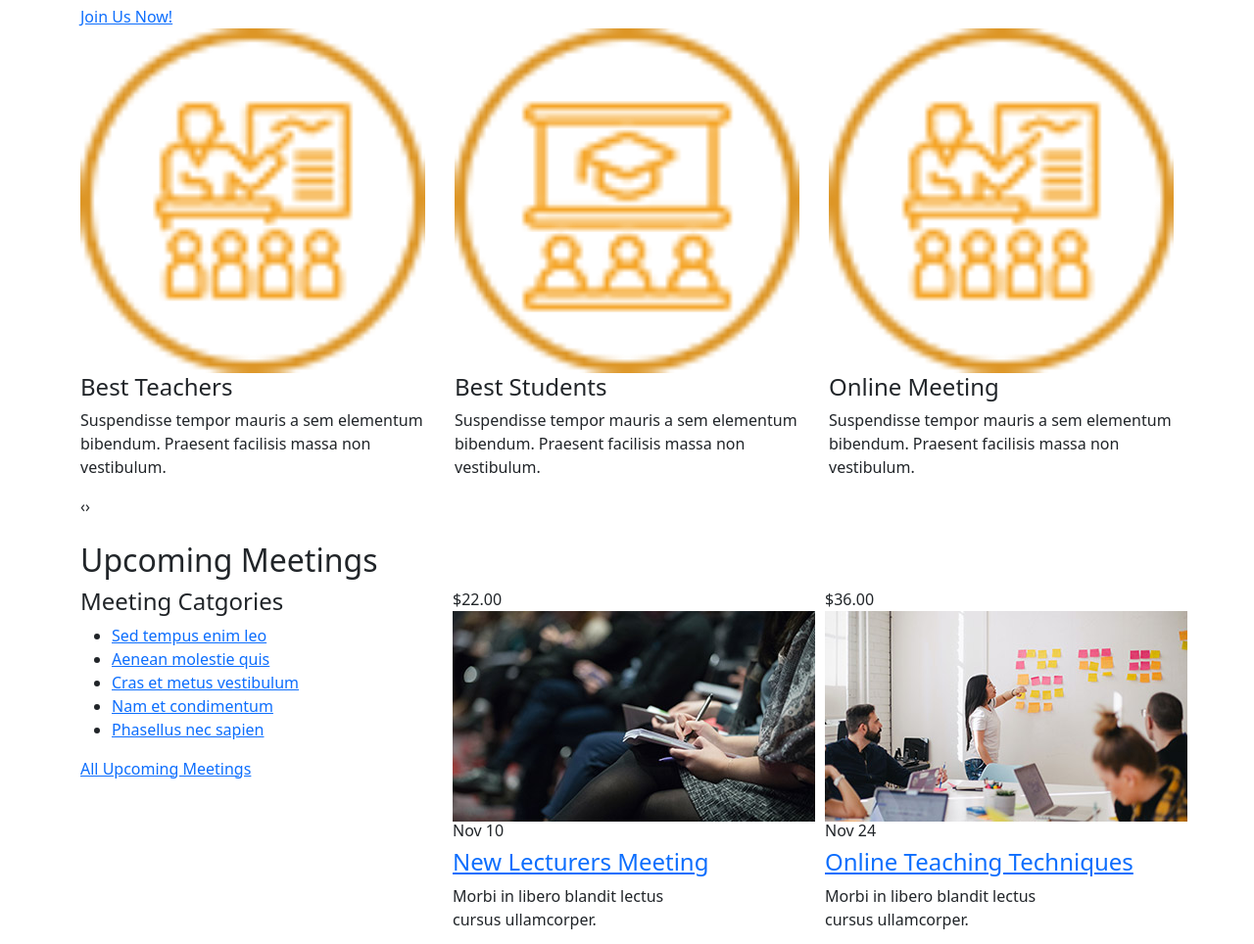
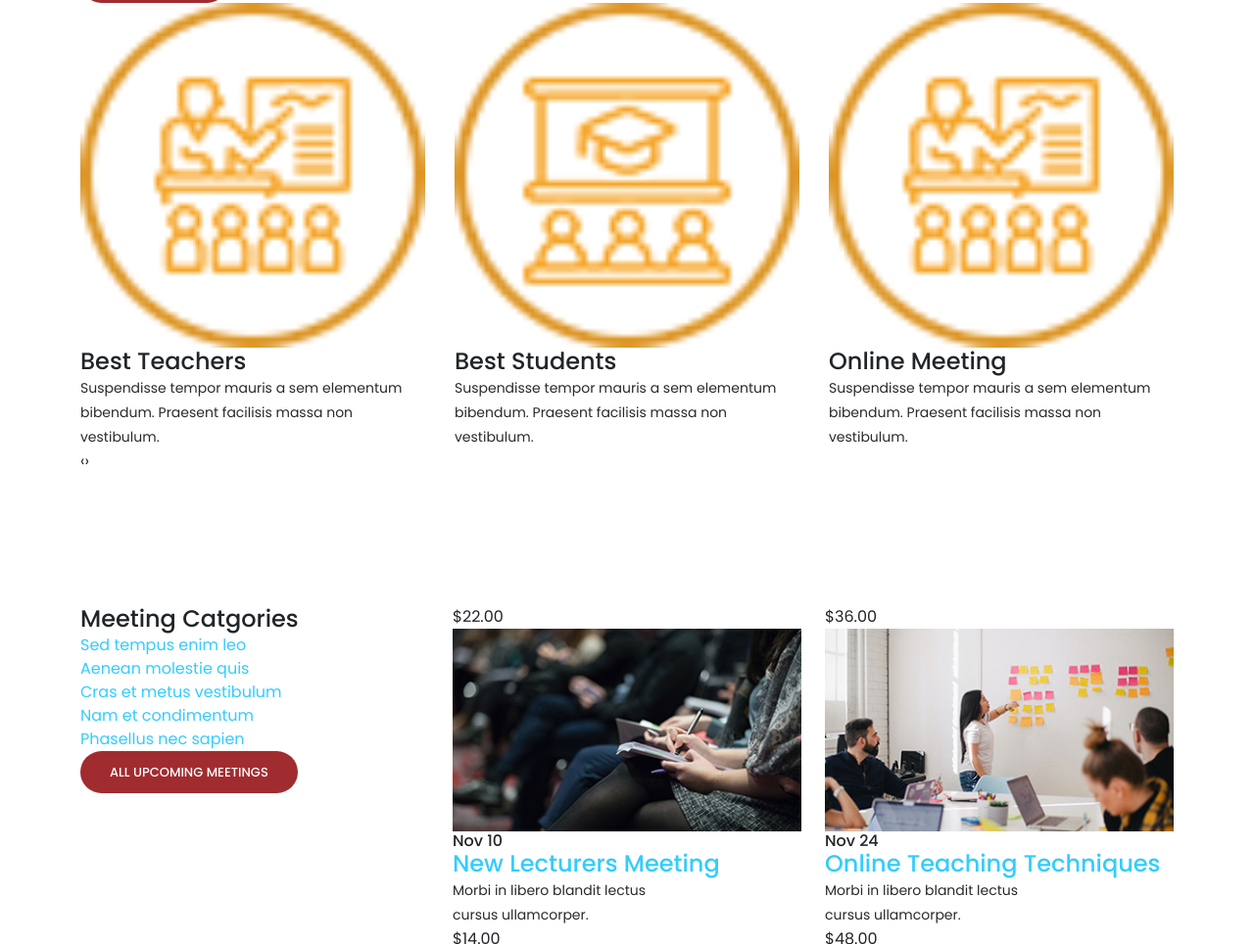
Before and after one commit to FJ9019/Edu_01, a plain HTML site: page index.html in a window 1280 px wide. Shown: the part 521-1485 px from the top of the page at 98% size. Drawn offline with nearby package versions, Linux system fonts and the light colour scheme; files whose address does not match are found by name.

Commit message:
Body CSS

```diff
--- a/css/style.css
+++ b/css/style.css
@@ -0,0 +1,199 @@
+
+/* ---------------------------------------------
+Table of contents
+------------------------------------------------
+01. font & reset css
+02. reset
+03. global styles
+04. header
+05. banner
+06. features
+07. testimonials
+08. contact
+09. footer
+10. preloader
+11. search
+12. portfolio
+13. responsive
+
+--------------------------------------------- */
+/*
+---------------------------------------------
+font & reset css
+---------------------------------------------
+*/
+@import url("https://fonts.googleapis.com/css?family=Poppins:100,200,300,400,500,600,700,800,900");
+/*
+---------------------------------------------
+reset
+---------------------------------------------
+*/
+
+html, body, div, span, applet, object, iframe, h1, h2, h3, h4, h5, h6, p, blockquote, div
+pre, a, abbr, acronym, address, big, cite, code, del, dfn, em, font, img, ins, kbd, q,
+s, samp, small, strike, strong, sub, sup, tt, var, b, u, i, center, dl, dt, dd, ol, ul, li,
+figure, header, nav, section, article, aside, footer, figcaption {
+  margin: 0;
+  padding: 0;
+  border: 0;
+  outline: 0;
+}
+
+.clearfix:after {
+  content: ".";
+  display: block;
+  clear: both;
+  visibility: hidden;
+  line-height: 0;
+  height: 0;
+}
+
+.clearfix {
+  display: inline-block;
+}
+
+html[xmlns] .clearfix {
+  display: block;
+}
+
+* html .clearfix {
+  height: 1%;
+}
+
+ul, li {
+  padding: 0;
+  margin: 0;
+  list-style: none;
+}
+
+header, nav, section, article, aside, footer, hgroup {
+  display: block;
+}
+
+* {
+  box-sizing: border-box;
+}
+
+html, body {
+  font-family: 'Poppins', sans-serif;
+  font-weight: 400;
+  background-color: #fff;
+  font-size: 16px;
+  -ms-text-size-adjust: 100%;
+  -webkit-font-smoothing: antialiased;
+  -moz-osx-font-smoothing: grayscale;
+}
+
+a {
+  text-decoration: none !important;
+  color: #3CF;
+}
+
+a:hover {
+	color: #FC3;
+}
+
+h1, h2, h3, h4, h5, h6 {
+  margin-top: 0px;
+  margin-bottom: 0px;
+}
+
+ul {
+  margin-bottom: 0px;
+}
+
+p {
+  font-size: 14px;
+  line-height: 25px;
+  color: #2a2a2a;
+}
+
+img {
+  width: 100%;
+  overflow: hidden;
+}
+
+/* ------------ global styles ------------ */
+
+html,
+body {
+  background: #fff;
+  font-family: 'Poppins', sans-serif;
+}
+
+::selection {
+  background: #f5a425;
+  color: #fff;
+}
+
+::-moz-selection {
+  background: #f5a425;
+  color: #fff;
+}
+
+.main-button-red a {
+  font-size: 13px;
+  color: #fff;
+  background-color: #a12c2f;
+  padding: 12px 30px;
+  display: inline-block;
+  border-radius: 22px;
+  font-weight: 500;
+  text-transform: uppercase;
+  transition: all .3s;
+}
+
+.main-button-red a:hover {
+  opacity: 0.9;
+}
+
+.main-button-yellow a {
+  font-size: 13px;
+  color: #fff;
+  background-color: #f5a425;
+  padding: 12px 30px;
+  display: inline-block;
+  border-radius: 22px;
+  font-weight: 500;
+  text-transform: uppercase;
+  transition: all .3s;
+}
+
+.main-button-yellow a:hover {
+  opacity: 0.9;
+}
+
+.section-heading h2 {
+  line-height: 40px;
+  margin-top: 0px;
+  margin-bottom: 50px;
+  padding-bottom: 20px;
+  border-bottom: 1px solid rgba(250,250,250,0.15);
+  font-size: 22px;
+  font-weight: 700;
+  text-transform: uppercase;
+  color: #fff;
+}
+
+/* ------------ header ------------ */
+
+
+
+
+/* ------------ responsive ------------ */
+
+@media (max-width: 991px) {
+  html, body {
+    overflow-x: hidden;
+  }
+  .mobile-top-fix {
+    margin-top: 30px;
+    margin-bottom: 0px;
+  }
+  .mobile-bottom-fix {
+    margin-bottom: 30px;
+  }
+  .mobile-bottom-fix-big {
+    margin-bottom: 60px;
+  }
+}
--- a/index.html
+++ b/index.html
@@ -16,6 +16,7 @@
 
 
   <!-- Additional CSS Files -->
+  <link rel="stylesheet" href="css/style.css">
   <link rel="stylesheet" href="css/fontawesome.css">
   <link rel="stylesheet" href="css/style.css">
   <link rel="stylesheet" href="css/owl.css">
```
